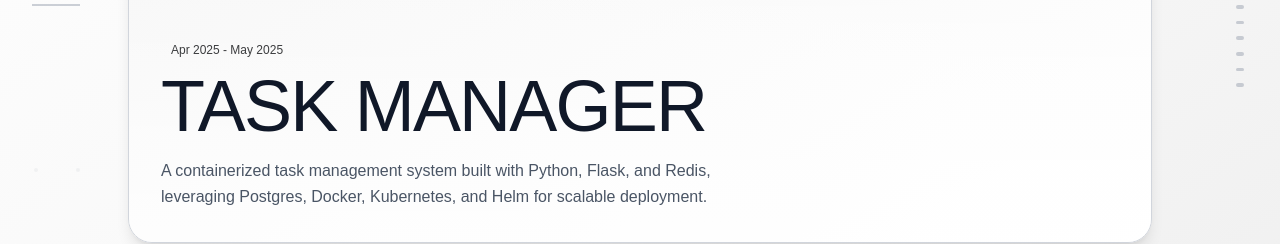
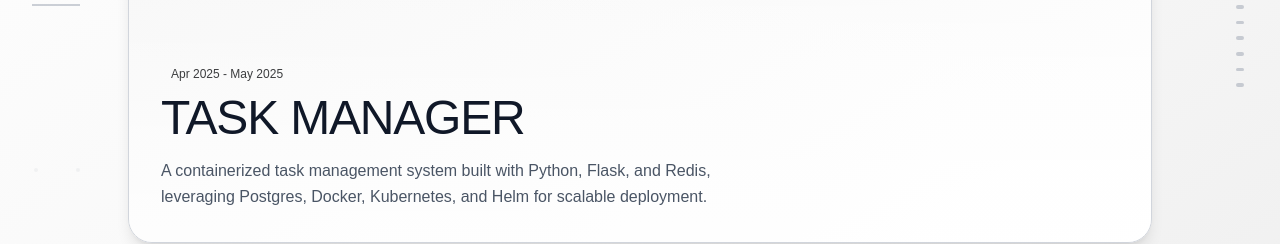
Before and after one commit to imdhruv99/Portfolio-FrontEnd, a Next.js app: page /projects in a window 1280 px wide. Shown: the part 409-653 px from the top of the page. Built offline with nearby package versions, Linux system fonts and the light colour scheme.

Commit message:
[UPDATED] font size

```diff
--- a/src/components/Projects/index.tsx
+++ b/src/components/Projects/index.tsx
@@ -194,7 +194,7 @@ const Projects = ({ isDarkTheme }: ProjectProps) => {
 
                         <div className="absolute bottom-0 left-0 p-4 sm:p-8 max-w-full sm:max-w-2xl">
                             <span className="inline-block text-xs font-medium px-2.5 py-1 rounded-md mb-2">{project.yearOfDevelopment}</span>
-                            <h1 ref={titleRef} className={`text-3xl sm:text-5xl md:text-7xl font-light tracking-tight mb-2 sm:mb-4 ${theme.text} break-words`}>
+                            <h1 ref={titleRef} className={`text-3xl sm:text-5xl md:text-5xl font-light tracking-tight mb-2 sm:mb-4 ${theme.text} break-words`}>
                                 {project.title.toUpperCase()}
                             </h1>
                             <p ref={descRef} className={`text-xs sm:text-sm md:text-base leading-relaxed ${theme.subtext}`}>
```
